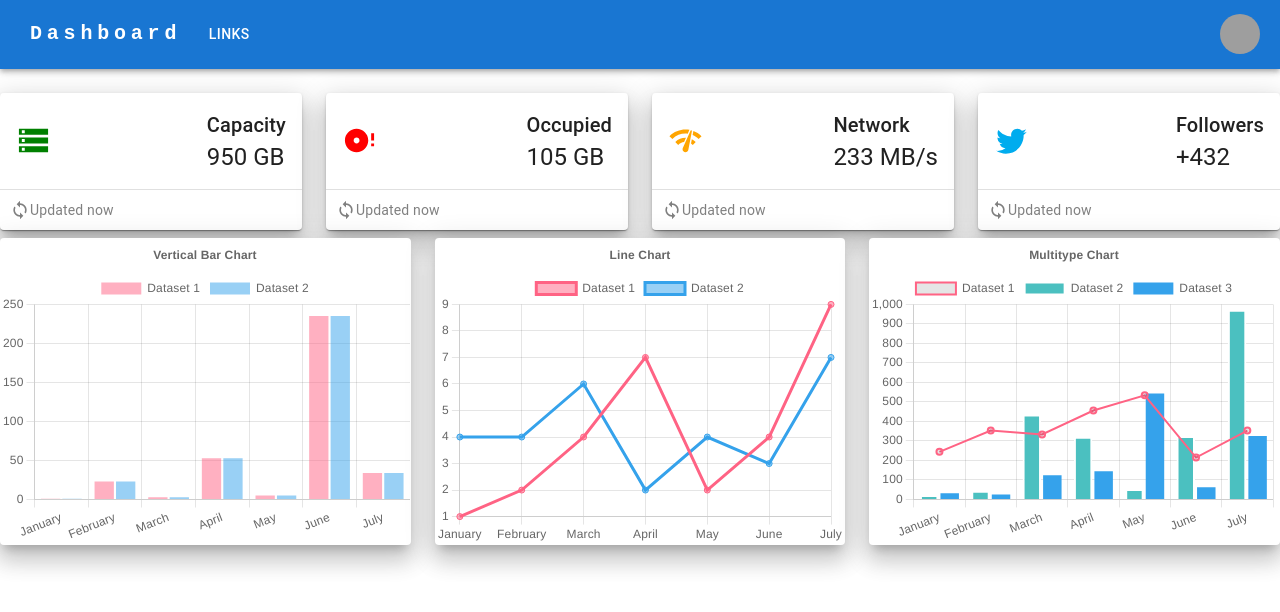
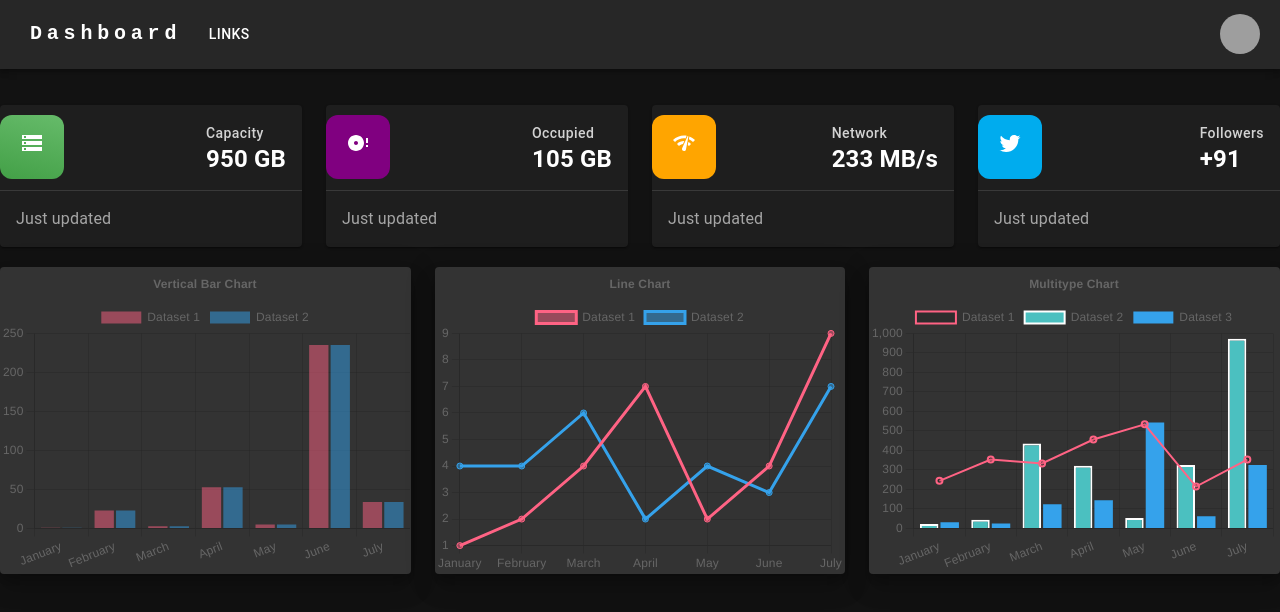
Before and after one commit to BeneUX/DashboardReact, a React (Vite) app: page / in a window 1280 px wide. Shown: the top 612 px of the page. Built offline with nearby package versions, Linux system fonts and the light colour scheme; grey boxes are pictures that could not be loaded.

Commit message:
new Tile added

```diff
--- a/src/App.tsx
+++ b/src/App.tsx
@@ -9,7 +9,7 @@ import CssBaseline from "@mui/material/CssBaseline"
 
 const darkTheme = createTheme({
   palette: {
-    // mode: "dark",
+    mode: "dark",
   },
 })
 
--- /dev/null
+++ b/src/components/DashboardTiles/AdvancedTile.tsx
@@ -0,0 +1,62 @@
+import * as React from "react"
+import Box from "@mui/material/Box"
+import Card from "@mui/material/Card"
+import CardActions from "@mui/material/CardActions"
+import CardContent from "@mui/material/CardContent"
+import Button from "@mui/material/Button"
+import Divider from "@mui/material/Divider"
+
+import Paper from "@mui/material/Paper"
+import PersonAddIcon from "@mui/icons-material/PersonAdd"
+
+import Typography from "@mui/material/Typography"
+import { Icon, makeStyles, Stack } from "@mui/material"
+
+interface Props {
+  TileContext: string
+  TileValue: string
+  TileIcon: any
+  IconBackgroundColor?: string
+}
+
+export default function AdvancedTile(props: Props) {
+  const Icon = props.TileIcon
+  return (
+    <Box mb={"12px"} mt={"12px"} style={{ borderRadius: "0.75rem" }}>
+      <Paper elevation={1}>
+        <Stack direction="row" justifyContent="space-between" alignItems="center" spacing={2}>
+          <Box
+            style={{
+              background: props.IconBackgroundColor || "linear-gradient(114deg, #0093E9 59%, #80D0C7 100%)",
+              borderRadius: "0.75rem",
+              // boxShadow: "rgb(0 0 0 / 14%) 0rem 0.25rem 1.25rem 0rem, rgb(233 30 98 / 40%) 0rem 0.4375rem 0.625rem -0.3125rem",
+            }}
+            p={2}
+            m={2}
+            width={"4rem"}
+            height={"4rem"}
+            marginTop={"-24px"}
+          >
+            <Icon style={{ display: "flex", marginLeft: "auto", marginRight: "auto", color: "white" }} />
+          </Box>
+
+          <Box m={2} p={2}>
+            <Typography lineHeight={1.5} variant="button" textTransform={"none"} style={{ opacity: "80%" }}>
+              {props.TileContext}
+            </Typography>
+            <Typography variant="h4" fontSize={"1.5rem"} fontWeight={700}>
+              {props.TileValue}
+            </Typography>
+          </Box>
+        </Stack>
+
+        <Divider />
+        <Box>
+          <Typography p={2} style={{ opacity: "60%" }}>
+            Just updated
+          </Typography>
+        </Box>
+      </Paper>
+    </Box>
+  )
+}
--- a/src/pages/Dashboard.tsx
+++ b/src/pages/Dashboard.tsx
@@ -12,21 +12,27 @@ import LineChart from "../components/Charts/LineChart"
 import VerticalBarChart from "../components/Charts/VerticalBarChart"
 import MultitypeChart from "../components/Charts/MultitypeChart"
 import DatagridNormal from "../components/Datagrids/DatagridNormal"
+import AdvancedTile from "../components/DashboardTiles/AdvancedTile"
 export default function Dashboard() {
   return (
     <>
       <Grid container rowSpacing={1} columnSpacing={{ xs: 1, sm: 2, md: 3 }}>
         <Grid item xs={12} sm={6} md={3}>
-          <IconTile TileContext="Capacity" TileValue="950 GB" TileIcon={StorageIcon} IconColor="green" />
+          <AdvancedTile
+            TileContext="Capacity"
+            TileValue="950 GB"
+            TileIcon={StorageIcon}
+            IconBackgroundColor={"linear-gradient(195deg, rgb(102, 187, 106), rgb(67, 160, 71))"}
+          />
+        </Grid>
+        <Grid item xs={12} sm={6} md={3} lg={3}>
+          <AdvancedTile TileContext="Occupied" TileValue="105 GB" TileIcon={DiscFullIcon} IconBackgroundColor={"purple"} />
         </Grid>
         <Grid item xs={12} sm={6} md={3}>
-          <IconTile TileContext="Occupied" TileValue="105 GB" TileIcon={DiscFullIcon} IconColor="red" />
+          <AdvancedTile TileContext="Network" TileValue="233 MB/s" TileIcon={NetworkCheckIcon} IconBackgroundColor={"orange"} />
         </Grid>
         <Grid item xs={12} sm={6} md={3}>
-          <IconTile TileContext="Network" TileValue="233 MB/s" TileIcon={NetworkCheckIcon} IconColor="orange" />
-        </Grid>
-        <Grid item xs={12} sm={6} md={3}>
-          <IconTile TileContext="Followers" TileValue="+432" TileIcon={TwitterIcon} IconColor="00ACEE" />
+          <AdvancedTile TileContext="Followers" TileIcon={TwitterIcon} TileValue="+91" IconBackgroundColor="#00acee" />
         </Grid>
         <Grid item xs={12} sm={6} md={4}>
           <VerticalBarChart />
```
